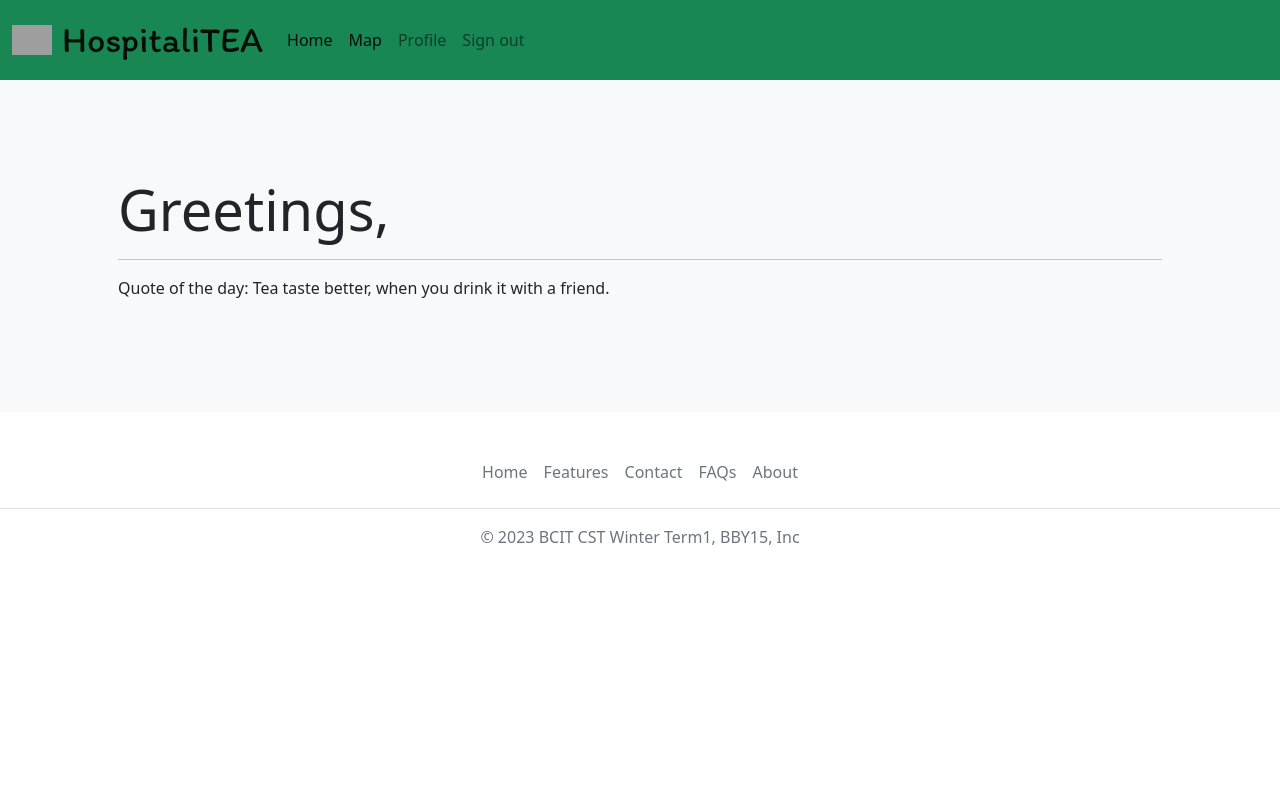
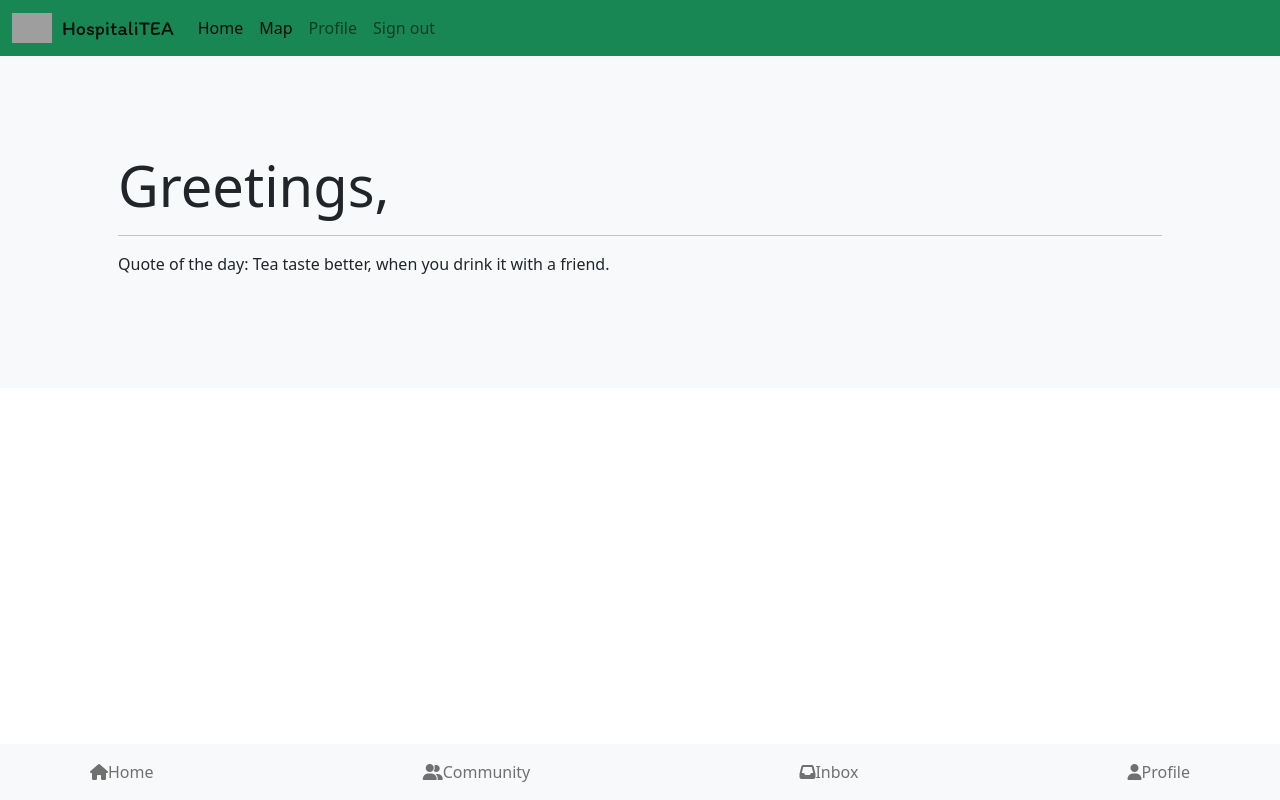
Before and after one commit to IrisWRX/HospitaliTEA, a plain HTML site: page main.html in a window 1280 px wide. Drawn offline with nearby package versions, Linux system fonts and the light colour scheme; no server answers; grey boxes are pictures that could not be loaded; a web font is replaced by a local one.

Commit message:
added nav.html, footer.html, profile.html, edits to main.html

```diff
--- a/main.html
+++ b/main.html
@@ -24,6 +24,10 @@
 
     <!-- Link to styles of your own -->
     <link rel="stylesheet" href="./styles/style.css" />
+    <script src="https://kit.fontawesome.com/554845ece2.js" crossorigin="anonymous"></script>
+    <script src="https://maxcdn.bootstrapcdn.com/bootstrap/4.0.0/js/bootstrap.min.js"></script>
+    <link href="https://cdn.jsdelivr.net/npm/bootstrap@5.1.3/dist/css/bootstrap.min.css" rel="stylesheet"
+    integrity="sha384-1BmE4kWBq78iYhFldvKuhfTAU6auU8tT94WrHftjDbrCEXSU1oBoqyl2QvZ6jIW3" crossorigin="anonymous" />
 
     <!-- Firebase 8 -->
     <script src="https://ajax.googleapis.com/ajax/libs/jquery/3.5.1/jquery.min.js"></script>
@@ -86,16 +90,8 @@
             <!-- <button onclick="window.location.href='login.html'" class="btn btn-primary btn-lg" type="button">Login/Signup</button> -->
         </div>
     </div>
-    <footer class="py-3 my-4">
-        <ul class="nav justify-content-center border-bottom pb-3 mb-3">
-          <li class="nav-item"><a href="#" class="nav-link px-2 text-muted">Home</a></li>
-          <li class="nav-item"><a href="#" class="nav-link px-2 text-muted">Features</a></li>
-          <li class="nav-item"><a href="#" class="nav-link px-2 text-muted">Contact</a></li>
-          <li class="nav-item"><a href="#" class="nav-link px-2 text-muted">FAQs</a></li>
-          <li class="nav-item"><a href="#" class="nav-link px-2 text-muted">About</a></li>
-        </ul>
-        <p class="text-center text-muted">&copy; 2023 BCIT CST Winter Term1, BBY15, Inc</p>
-      </footer>
+    <footer id="navbarPlaceholder" class="py-3 my-4">
+    </footer>
 
     <!------------------------------>
 
--- /dev/null
+++ b/text/nav.html
@@ -0,0 +1,18 @@
+<nav class="navbar fixed-bottom navbar-expand-sm navbar-light bg-light">
+    <div class="container w-100">
+        <ul class="navbar-nav flex-row d-flex justify-content-between w-100">
+            <li class="nav-item">
+                <a class="nav-link" href="main.html"><i class="fa-solid fa-house"></i>Home</a>
+            </li>
+            <li class="nav-item">
+                <a class="nav-link" href="#"><i id="communitylogo" class="fa-solid fa-user-group"></i>Community</a>
+            </li>
+            <li class="nav-item">
+                <a class="nav-link" href="#"><i class="fa-solid fa-inbox"></i>Inbox</a>
+            </li>
+            <li class="nav-item">
+                <a class="nav-link" href="#"><i class="fa-solid fa-user"></i>Profile</a>
+            </li>
+        </ul>
+    </div>
+</nav>
```
Also changed, not shown: login.html (+2 -9 lines), map.html (+13 -37 lines), text/footer.html (added, +8 -0 lines), profile.html (added).
